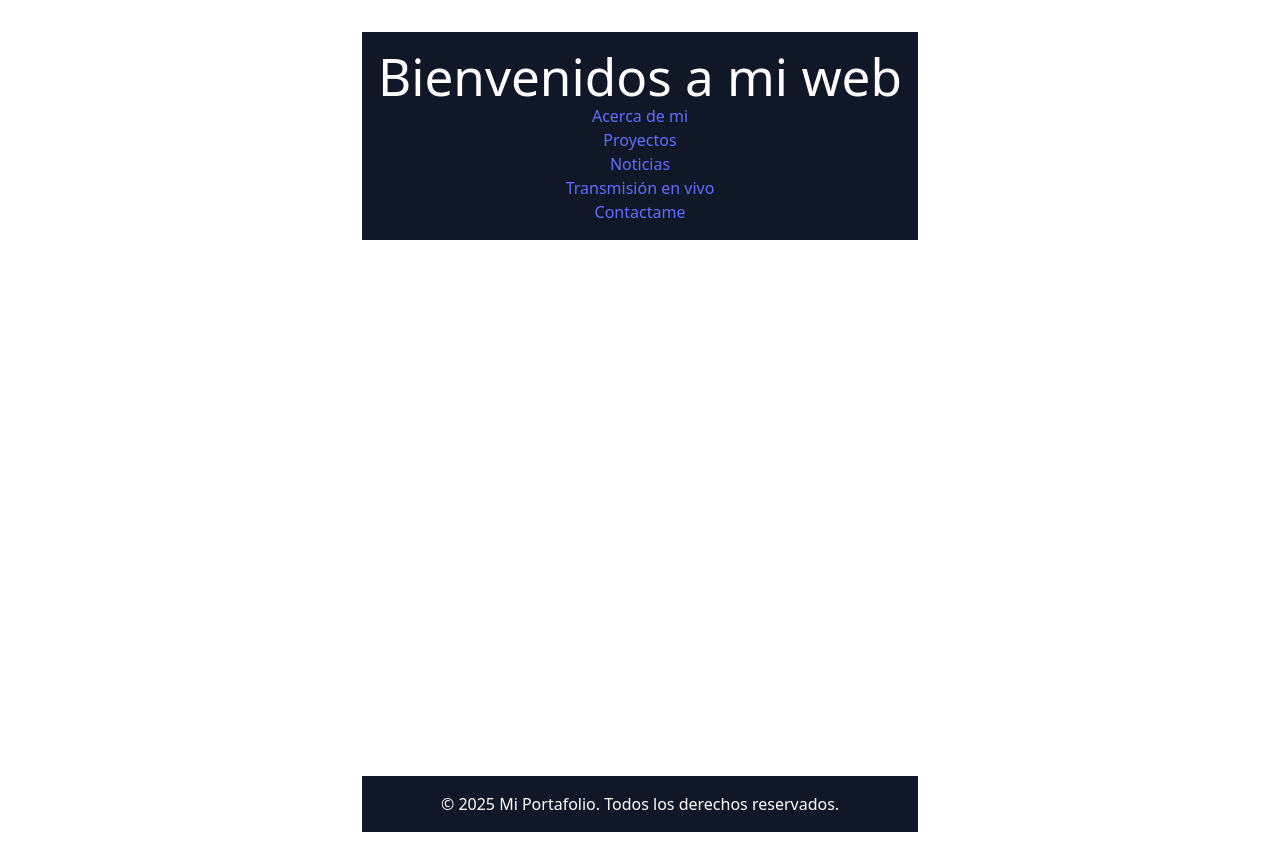
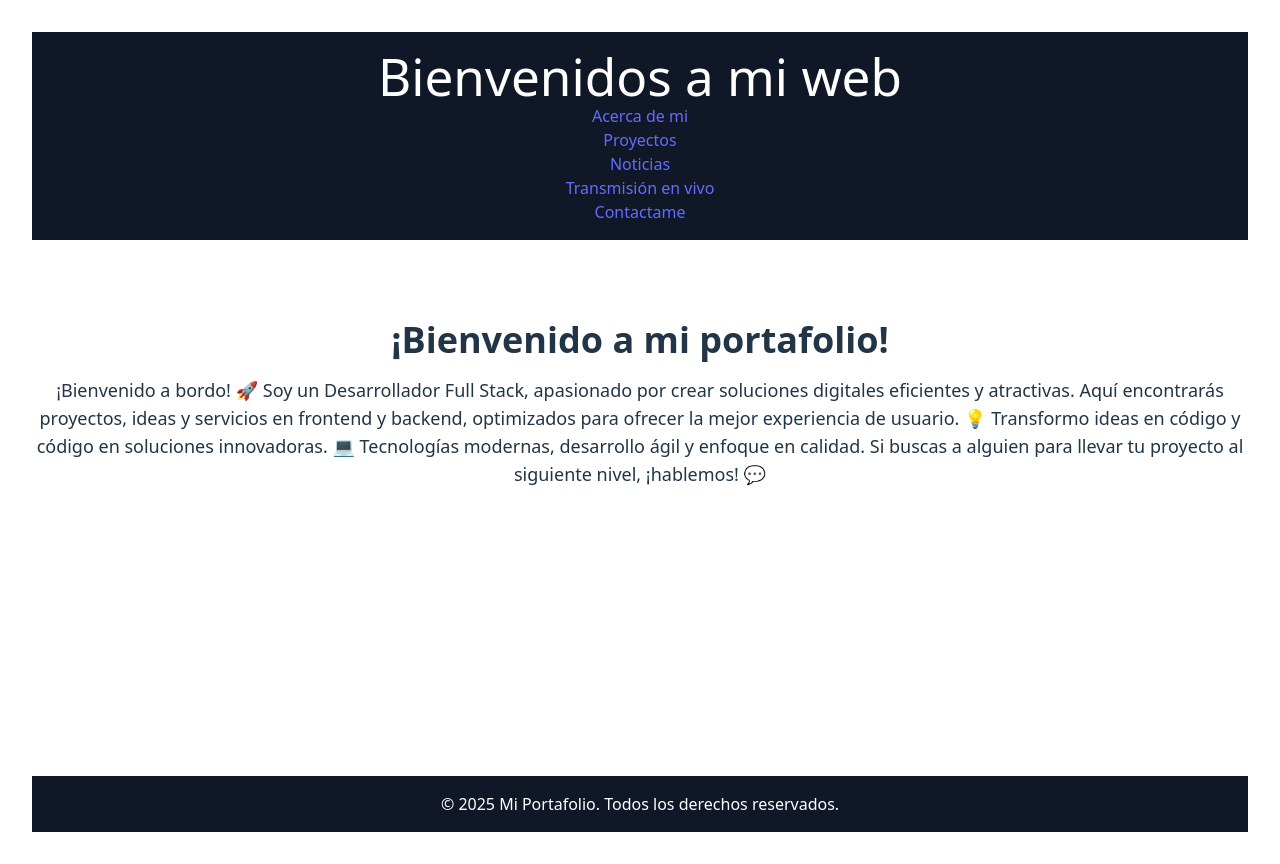
Before and after one commit to Jeffcar1993/miweb, a React (Vite) app in the folder frontend/: page / in a window 1280 px wide. Built offline with nearby package versions, Linux system fonts and the light colour scheme.

Commit message:
feat: add Home page and update routing in App component

```diff
--- a/frontend/src/App.tsx
+++ b/frontend/src/App.tsx
@@ -1,7 +1,8 @@
-import { BrowserRouter as Router, Routes } from 'react-router-dom'
+import { Route, BrowserRouter as Router, Routes } from 'react-router-dom'
 import './App.css'
 import Header from './components/Header'
 import Footer from './components/Footer'
+import Home from './pages/Home'
 
 
 function App() {
@@ -12,8 +13,8 @@ function App() {
         <Header />
         <main className="flex-1">
           <Routes>
-            {/* <Route path="/" element={<Home />} />
-            <Route path="/proyectos" element={<About />} />
+            <Route path="/" element={<Home />} />
+            {/* <Route path="/proyectos" element={<About />} />
             <Route path="/noticias" element={<Projects />} />
             <Route path="/en-vivo" element={<News />} />
             <Route path="/contactame" element={<News />} /> */}
--- /dev/null
+++ b/frontend/src/pages/Home.tsx
@@ -0,0 +1,14 @@
+function Home() {
+    return (
+      <section className="text-center py-20">
+        <h2 className="text-4xl font-bold">¡Bienvenido a mi portafolio!</h2>
+        <p className="text-lg mt-4">¡Bienvenido a bordo! 🚀
+            Soy un Desarrollador Full Stack, apasionado por crear soluciones digitales eficientes y atractivas. Aquí encontrarás proyectos, ideas y servicios en frontend y backend, optimizados para ofrecer la mejor experiencia de usuario.
+            💡 Transformo ideas en código y código en soluciones innovadoras.
+            💻 Tecnologías modernas, desarrollo ágil y enfoque en calidad.
+            Si buscas a alguien para llevar tu proyecto al siguiente nivel, ¡hablemos! 💬</p>
+      </section>
+    );
+  }
+
+  export default Home;
```
